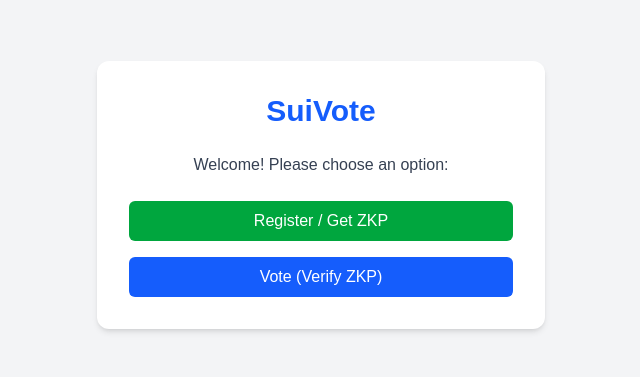
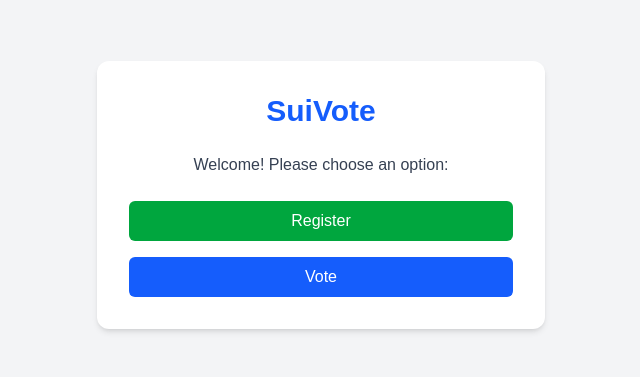
Before and after one commit to Gokul-sami/suivote, a Next.js app: page /dashboard in a window 1280 px wide. Shown: the part 215-592 px from the top of the page, without its empty margins (319-959 px from the left). Built offline with nearby package versions, Linux system fonts and the light colour scheme.

Commit message:
simple wording

```diff
--- a/src/app/dashboard/page.tsx
+++ b/src/app/dashboard/page.tsx
@@ -15,14 +15,14 @@ export default function Dashboard() {
             onClick={() => router.push("/register")}
             className="w-full bg-green-600 text-white py-2 rounded-md hover:bg-green-700 transition"
           >
-            Register / Get ZKP
+            Register
           </button>
 
           <button
             onClick={() => router.push("/verify")}
             className="w-full bg-blue-600 text-white py-2 rounded-md hover:bg-blue-700 transition"
           >
-            Vote (Verify ZKP)
+            Vote
           </button>
         </div>
       </div>
```
